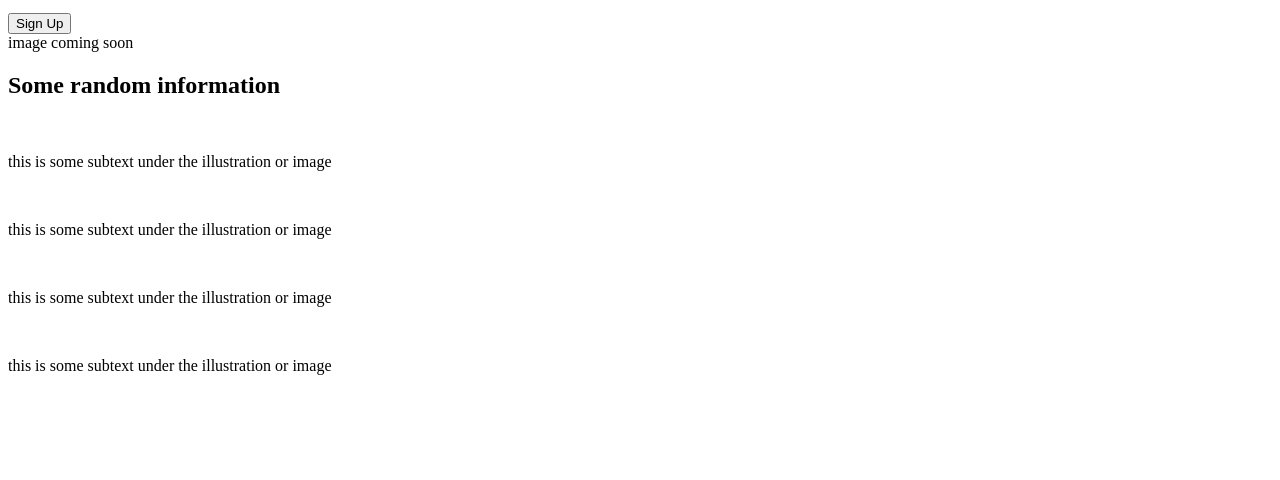
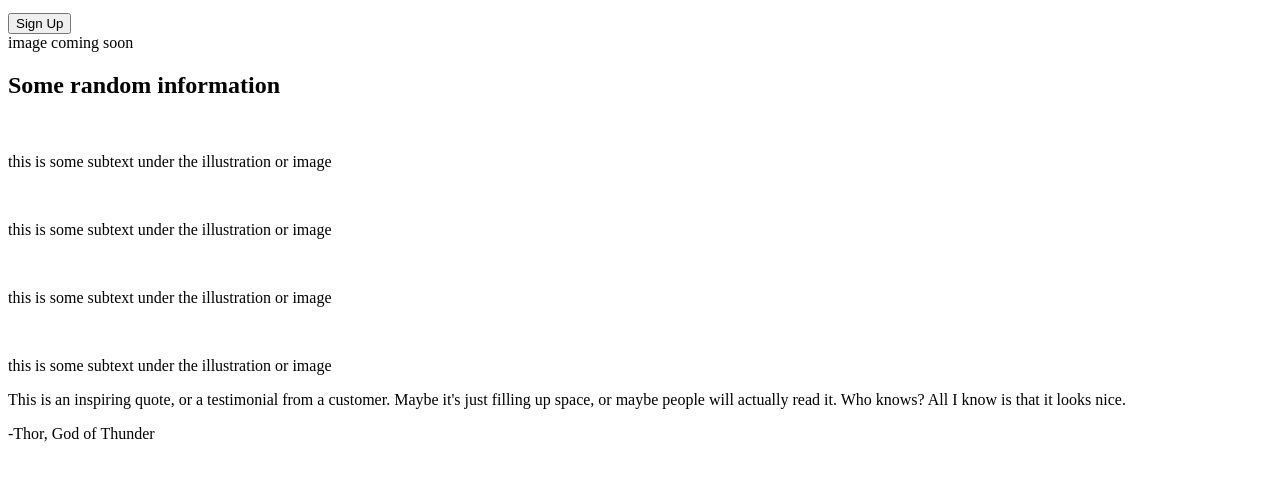
Before and after one commit to RebelRed-01/Landing-Page, a plain HTML site: page index.html in a window 1280 px wide. Shown: the part 176-656 px from the top of the page. Drawn offline with Linux system fonts and the light colour scheme.

Commit message:
add placeholder content to testimonial section

```diff
--- a/index.html
+++ b/index.html
@@ -47,7 +47,13 @@
         <p>this is some subtext under the illustration or image</p>
     </section>
 
-    <section class="testimonial"></section>
+    <section class="testimonial">
+        <p>This is an inspiring quote, or a testimonial from a customer. Maybe it's just filling up space, or maybe
+            people will actually read it. Who knows? All I know is that it looks nice. </p>
+        <footer>
+            <p>-Thor, God of Thunder</p>
+        </footer>
+    </section>
 
     <section class="call-to-action"></section>
 
```
